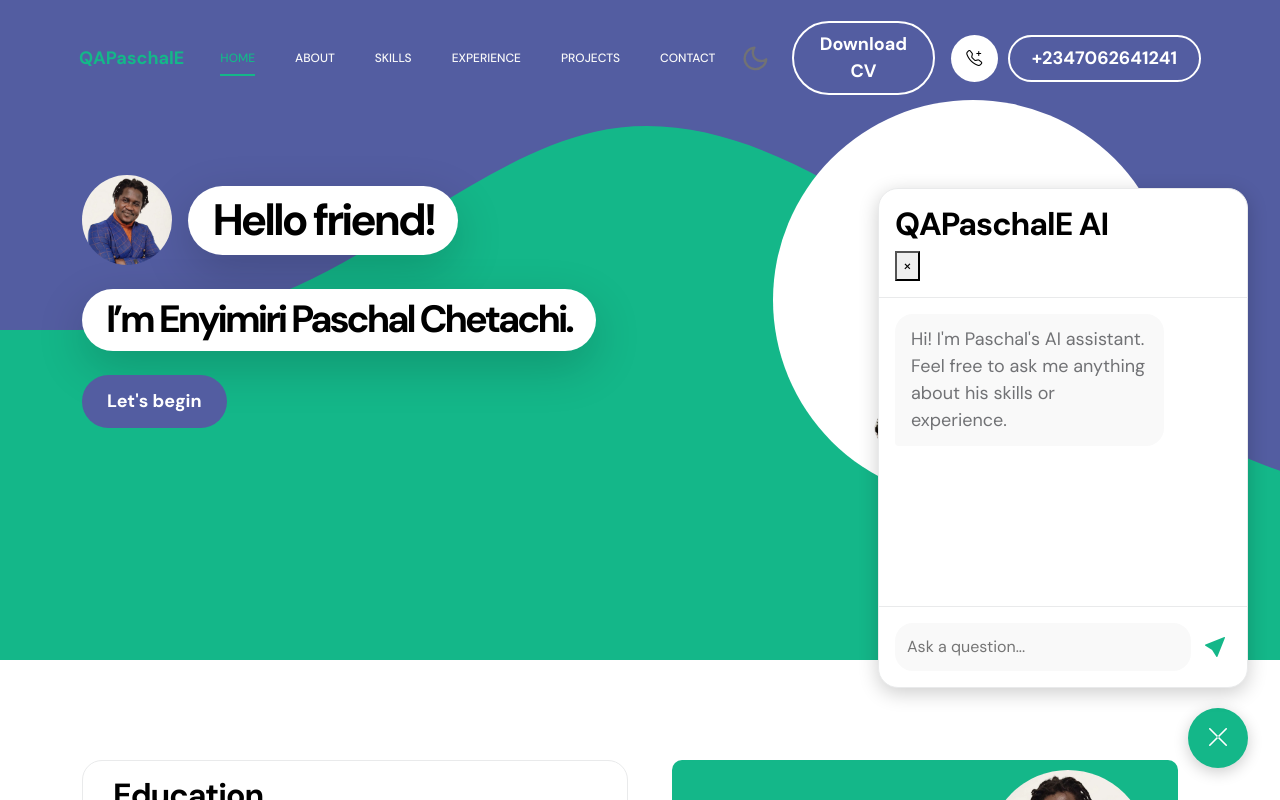
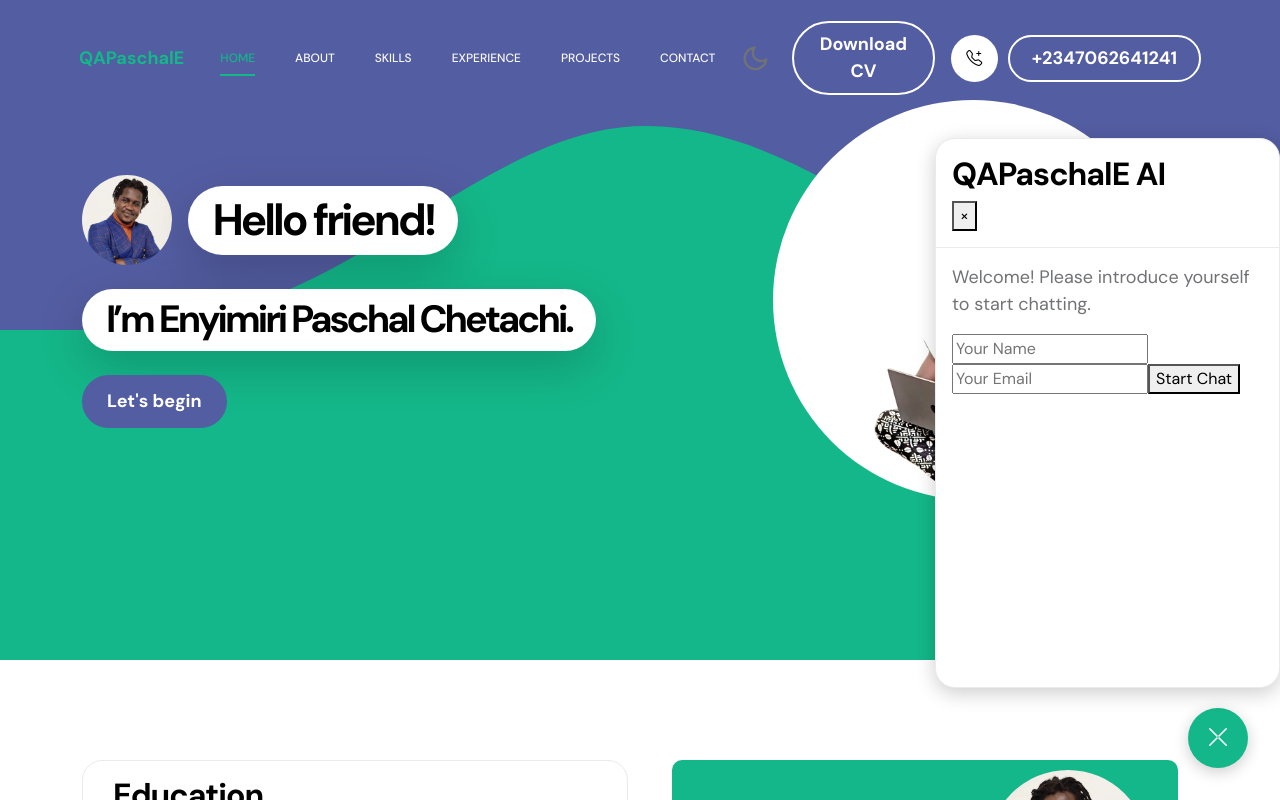
Before and after one commit to qaPaschalE/my-portfolio, a React (Create React App) app: page / in a window 1280 px wide. Both pictures are taken after a click on the button 1218 px from the left and 738 px from the top of the page. Shown: the top 800 px of the page. Built offline with nearby package versions, Linux system fonts and the light colour scheme.

Commit message:
added chat history and sheet

```diff
--- a/src/components/ChatWidget.tsx
+++ b/src/components/ChatWidget.tsx
@@ -8,31 +8,49 @@ interface Message {
 
 const ChatWidget: React.FC = () => {
   const [isOpen, setIsOpen] = useState(false);
-  const [messages, setMessages] = useState<Message[]>([
-    {
-      sender: "ai",
-      text: "Hi! I'm Paschal's AI assistant. Feel free to ask me anything about his skills or experience.",
-    },
-  ]);
+  const [messages, setMessages] = useState<Message[]>([]);
   const [userInput, setUserInput] = useState("");
   const [isLoading, setIsLoading] = useState(false);
+
+  // 1. New states to manage the initial info capture
+  const [visitorName, setVisitorName] = useState("");
+  const [visitorEmail, setVisitorEmail] = useState("");
+  const [hasProvidedInfo, setHasProvidedInfo] = useState(false);
+
   const chatBodyRef = useRef<HTMLDivElement>(null);
+  const inputRef = useRef<HTMLInputElement>(null);
 
   const n8nWebhookUrl =
-    "http://localhost:5678/webhook/f5e6fd0a-3cf8-49c4-bac2-9353f13c6a98"; // <-- PASTE YOUR N8N PRODUCTION URL HERE
+    "https://qapaschale.app.n8n.cloud/webhook/f5e6fd0a-3cf8-49c4-bac2-9353f13c6a98";
 
   useEffect(() => {
     if (chatBodyRef.current) {
       chatBodyRef.current.scrollTop = chatBodyRef.current.scrollHeight;
     }
-  }, [messages]);
+    if (isOpen && !isLoading && inputRef.current) {
+      inputRef.current.focus();
+    }
+  }, [messages, isOpen, isLoading]);
+
+  // 2. New handler for the initial welcome form
+  const handleInfoSubmit = (event: React.FormEvent<HTMLFormElement>) => {
+    event.preventDefault();
+    if (!visitorName.trim() || !visitorEmail.trim()) return;
+
+    setHasProvidedInfo(true); // Switch to the chat view
+    setMessages([
+      {
+        sender: "ai",
+        text: `Hi ${visitorName}! I'm Paschal's AI assistant. How can I help you today?`,
+      },
+    ]);
+  };
 
   const handleSubmit = async (event: React.FormEvent<HTMLFormElement>) => {
     event.preventDefault();
     if (!userInput.trim()) return;
 
     const newUserMessage: Message = { sender: "user", text: userInput };
-    // Create the new history immediately for sending
     const newMessages = [...messages, newUserMessage];
     setMessages(newMessages);
     setUserInput("");
@@ -42,10 +60,11 @@ const ChatWidget: React.FC = () => {
       const response = await fetch(n8nWebhookUrl, {
         method: "POST",
         headers: { "Content-Type": "application/json" },
-        // THE FIX IS HERE: We now send the entire conversation history.
         body: JSON.stringify({
-          message: userInput, // Still sending the latest message for easy access
-          history: newMessages, // Sending the full array of messages
+          name: visitorName, // 3. Send the visitor's name and email with every message
+          email: visitorEmail,
+          message: userInput,
+          history: newMessages,
         }),
       });
 
@@ -56,13 +75,13 @@ const ChatWidget: React.FC = () => {
       } else {
         setMessages((prev) => [
           ...prev,
-          { sender: "ai", text: "Sorry, an error occurred. Please try again." },
+          { sender: "ai", text: "Sorry, an error occurred." },
         ]);
       }
     } catch (error) {
       setMessages((prev) => [
         ...prev,
-        { sender: "ai", text: "Sorry, there was a network issue." },
+        { sender: "ai", text: "Sorry, a network error occurred." },
       ]);
     } finally {
       setIsLoading(false);
@@ -83,6 +102,31 @@ const ChatWidget: React.FC = () => {
               <h4>QAPaschalE AI</h4>
               <button onClick={() => setIsOpen(false)}>&times;</button>
             </div>
+
+            {/* 4. Conditionally render the info form or the chat body */}
+            {!hasProvidedInfo ? (
+              <div className="chat-body">
+                <form onSubmit={handleInfoSubmit} className="info-form">
+                  <p>Welcome! Please introduce yourself to start chatting.</p>
+                  <input
+                    type="text"
+                    placeholder="Your Name"
+                    value={visitorName}
+                    onChange={(e) => setVisitorName(e.target.value)}
+                    required
+                  />
+                  <input
+                    type="email"
+                    placeholder="Your Email"
+                    value={visitorEmail}
+                    onChange={(e) => setVisitorEmail(e.target.value)}
+                    required
+                  />
+                  <button type="submit">Start Chat</button>
+                </form>
+              </div>
+            ) : (
+              <>
                 <div className="chat-body" ref={chatBodyRef}>
                   {messages.map((msg, index) => (
                     <div key={index} className={`chat-message ${msg.sender}`}>
@@ -100,6 +144,7 @@ const ChatWidget: React.FC = () => {
                 <div className="chat-footer">
                   <form onSubmit={handleSubmit}>
                     <input
+                      ref={inputRef}
                       type="text"
                       placeholder="Ask a question..."
                       value={userInput}
@@ -111,6 +156,8 @@ const ChatWidget: React.FC = () => {
                     </button>
                   </form>
                 </div>
+              </>
+            )}
           </motion.div>
         )}
       </AnimatePresence>
--- a/src/index.css
+++ b/src/index.css
@@ -828,9 +828,9 @@ html.dark .hero-image {
 .chat-window {
   position: absolute;
   bottom: 80px;
-  right: 0;
-  width: 370px;
-  height: 500px;
+  right: -2rem;
+  width: 345px;
+  height: 550px;
   background: var(--card-bg);
   border-radius: var(--border-radius-medium);
   box-shadow: 0 5px 20px rgba(0, 0, 0, 0.2);
```
Also changed, not shown: 11 other files (tests, documents, lock files or other folders). Lines whose indentation alone changed are shown as unchanged.
